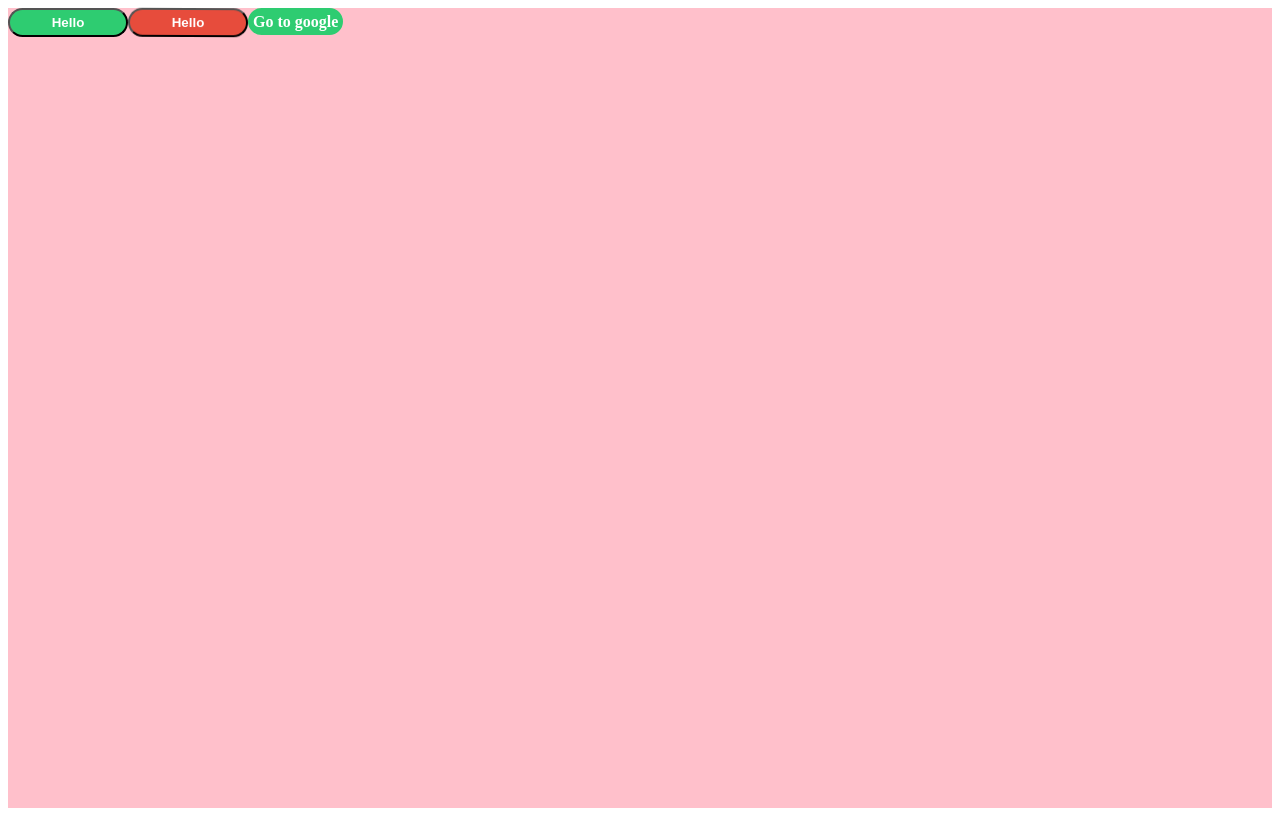
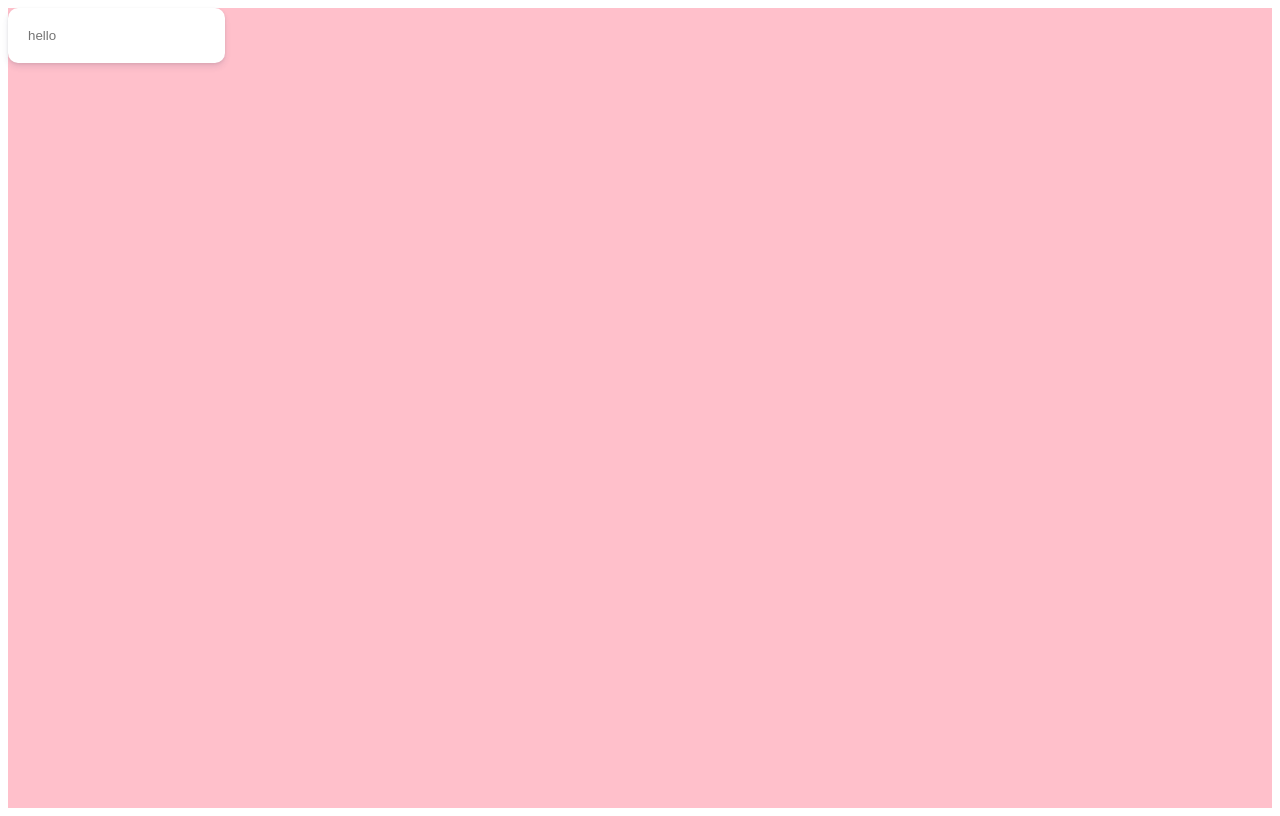
Before and after one commit to Jetty2020/styled-awesomeness, a React (Create React App) app: page / in a window 1280 px wide. Built offline with nearby package versions, Linux system fonts and the light colour scheme.

Commit message:
#5 Extra Attributes and Mixins

```diff
--- a/src/App.js
+++ b/src/App.js
@@ -1,5 +1,5 @@
 import React, { Component } from "react";
-import styled, { createGlobalStyle, css, keyframes } from "styled-components";
+import styled, { createGlobalStyle, css } from "styled-components";
 
 const GlobalStyle = createGlobalStyle`
   body{
@@ -8,17 +8,12 @@
   }
 `;
 
-class App extends Component {
-  render() {
-    return (
-      <Container>
-        <Button>Hello</Button>
-        <Button danger rotationTime={10000}>Hello</Button>
-        <Anchor href="http://google.com">Go to google</Anchor>
-      </Container>
-    );
-  }
-}
+const awesomeCard = css`
+  box-shadow: 0 4px 6px rgba(50, 50, 93, 0.11), 0 1px 3px rgba(0, 0, 0, 0.08);
+  background-color: white;
+  border-radius: 10px;
+  padding: 20px;
+`;
 
 const Container = styled.div`
   height: 100vh;
@@ -26,38 +21,21 @@
   background-color: pink;
 `;
 
-const Button = styled.button`
-  border-radius: 50px;
-  padding: 5px;
-  min-width: 120px;
-  color: white;
-  font-weight: 600;
-  -webkit-appearance: none;
-  cursor: pointer;
-  &:active,
-  &:focus {
-    outline: none;
-  }
-  background-color: ${props => (props.danger ? "#e74c3c" : "#2ecc71")};
-  ${props => {
-    if (props.danger) {
-      return css`animation: ${rotation} ${props.rotationTime}s linear infinite`;
-    }
-  }};
+const Input = styled.input.attrs({
+  required: true
+})`
+  border: none;
+  ${awesomeCard};
 `;
 
-const Anchor = styled(Button.withComponent('a'))`
-    text-decoration: none;
-`;
-
-const rotation = keyframes`
-  from{
-    transform: rotate(0deg);
+class App extends Component {
+  render() {
+    return (
+      <Container>
+        <Input placeholder="hello" />
+      </Container>
+    );
   }
-  to{
-    transform: rotate(360deg);
-  }
-`;
-
+}
 
 export default App;
```
